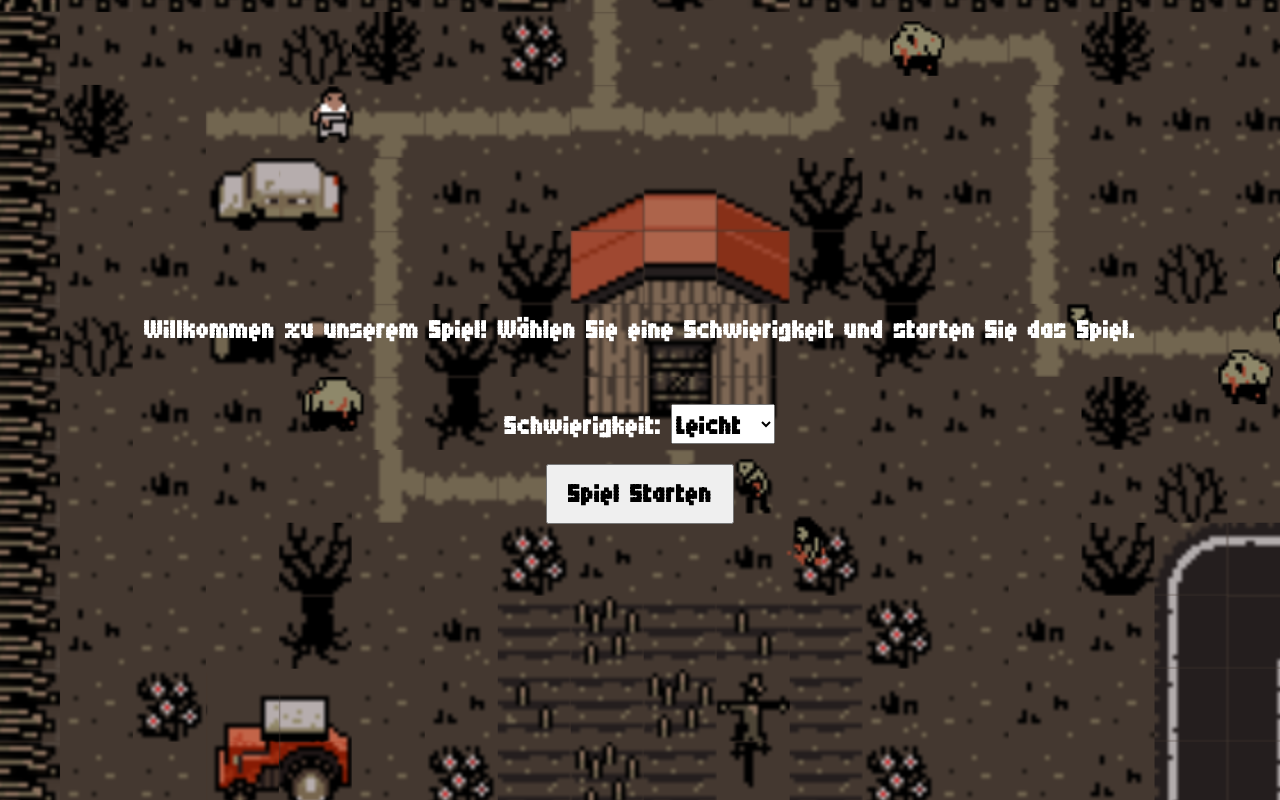
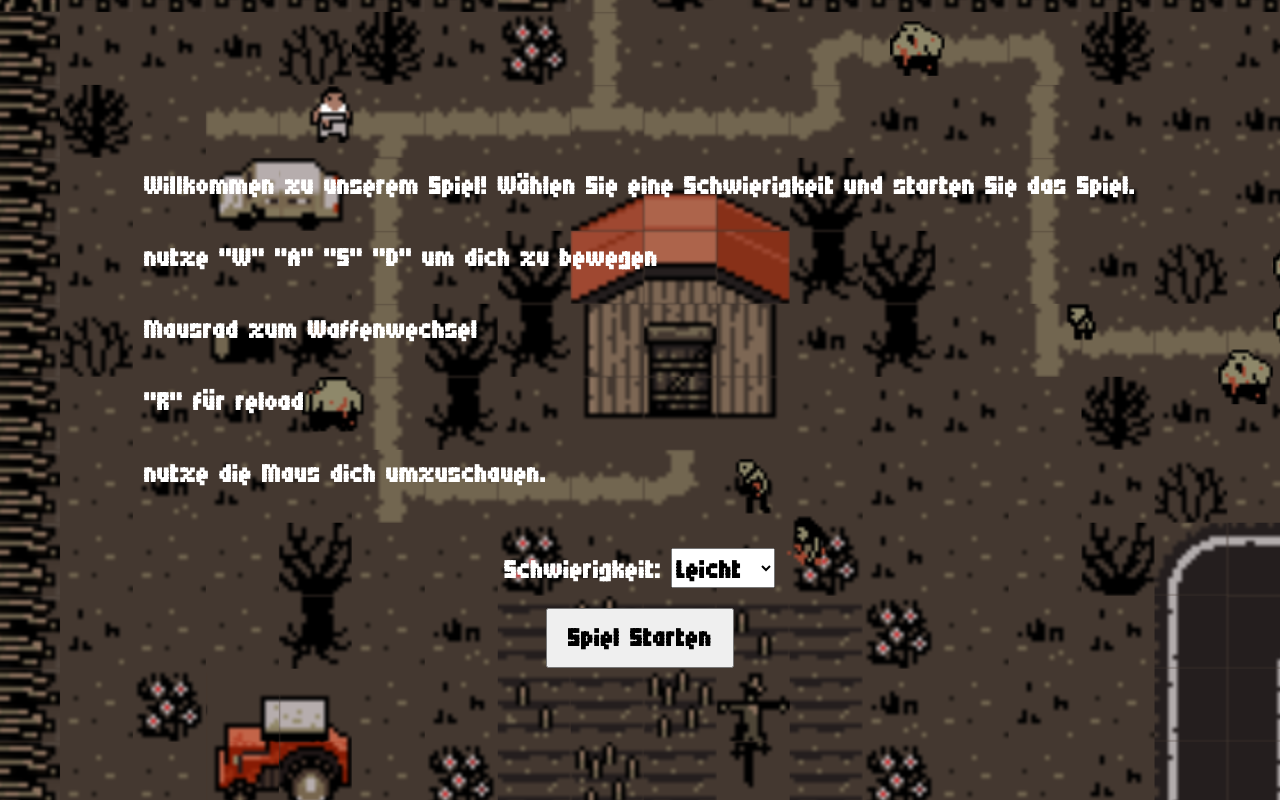
Before and after one commit to k0miker/Vampire, a website with bundled scripts: page index.html in a window 1280 px wide. Built offline with nearby package versions, Linux system fonts and the light colour scheme.

Commit message:
erklärung

```diff
--- a/Player.js
+++ b/Player.js
@@ -7,7 +7,7 @@ export default class Player {
     this.y = 350;
     this.width = 50;
     this.height = 50;
-    this.speed = 8;
+    this.speed = 4;
     this.image = new Image();
     this.health = 200;
     this.weaponType = "default";
--- a/index.html
+++ b/index.html
@@ -70,6 +70,10 @@
 
       <div id="description">
         <p>Willkommen zu unserem Spiel! Wählen Sie eine Schwierigkeit und starten Sie das Spiel.</p>
+        <p>nutze "W" "A" "S" "D" um dich zu bewegen</p>
+        <p>Mausrad zum Waffenwechsel</p>
+        <p>"R" für reload </p>
+        <p>nutze die Maus dich umzuschauen.</p>
       </div>
       <div id="difficulty">
         <label for="difficulty-select">Schwierigkeit:</label>
```
